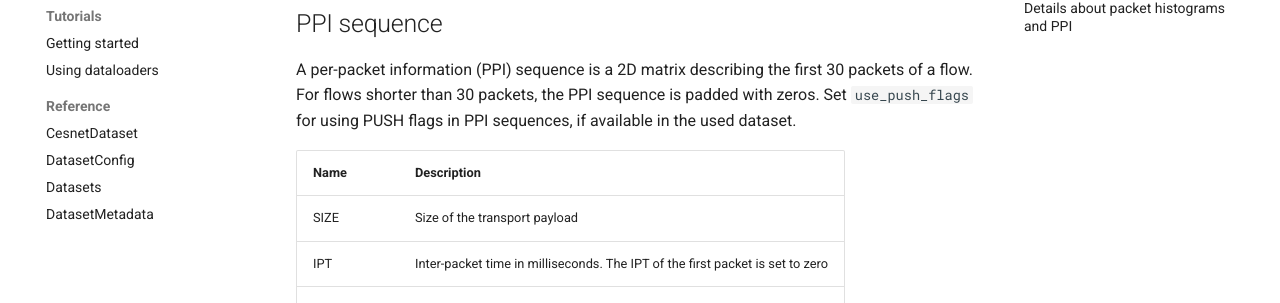
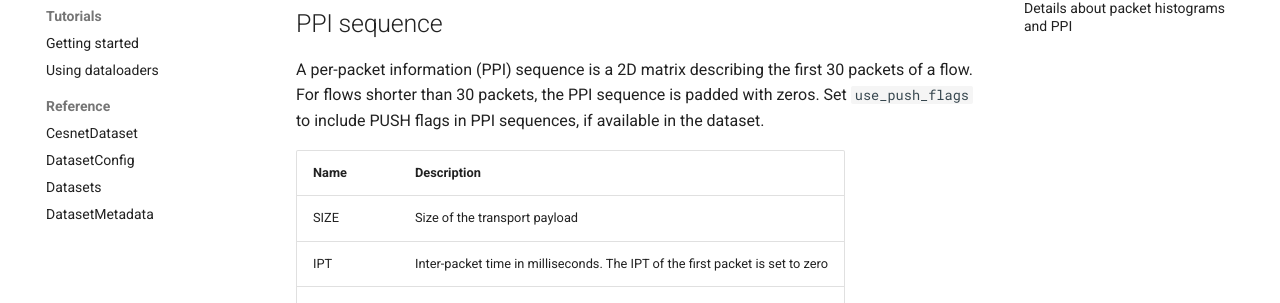
Before and after one commit to CESNET/cesnet-datazoo, an MkDocs documentation site: the page built from docs/features.md, in a window 1280 px wide and 900 px high. Shown: the part 265-568 px from the top of the window. Built offline with MkDocs 1.6.1 and Material for MkDocs 9.7.7, drawn with Linux system fonts in a browser that asks for light colours; comment, search, counter and statistics services are not loaded; some of the changed text lies outside the part shown.

Commit message:
Update docs

```diff
--- a/docs/features.md
+++ b/docs/features.md
@@ -3,7 +3,7 @@ This page provides a description of individual data features in the datasets. Fe
 
 ## PPI sequence
 A per-packet information (PPI) sequence is a 2D matrix describing the first 30 packets of a flow. For flows shorter than 30 packets, the PPI sequence is padded with zeros.
-Set `use_push_flags` for using PUSH flags in PPI sequences, if available in the used dataset.
+Set `use_push_flags` to include PUSH flags in PPI sequences, if available in the dataset.
 
 | **Name**                | **Description**                                                                     |
 |-------------------------|-------------------------------------------------------------------------------------|
@@ -46,7 +46,7 @@ On the [dataset metadata][metadata] page, packet histogram features are called `
 
 ## TCP features
 Datasets with TLS over TCP traffic contain features indicating the presence of individual TCP flags in the flow.
-Set `use_tcp_features` for using a subset of flags defined in `cesnet_datazoo.constants.SELECTED_TCP_FLAGS`.
+Set `use_tcp_features` to use a subset of flags defined in `cesnet_datazoo.constants.SELECTED_TCP_FLAGS`.
 
 | **Name**         | **Description**                                                                            |
 |------------------|--------------------------------------------------------------------------------------------|
```
